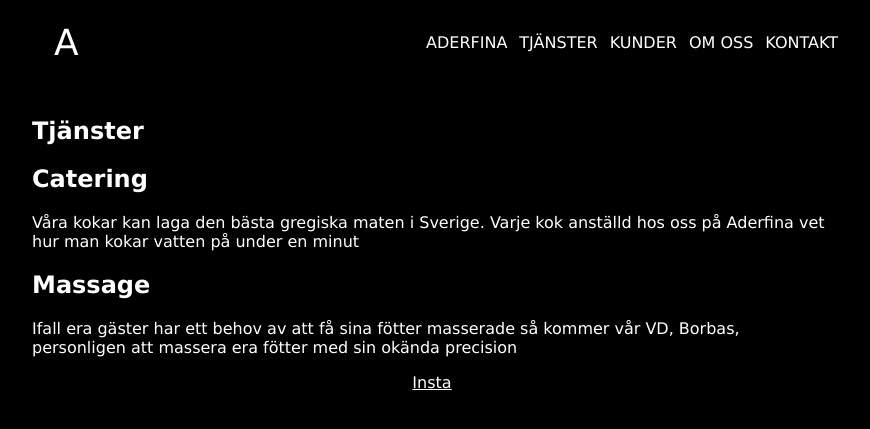
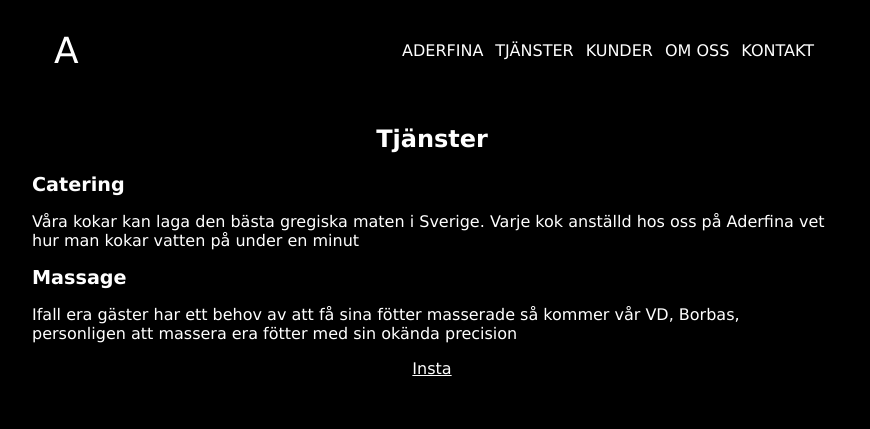
Before and after one commit to georgioshxh/georgioshxh.github.io, a Jekyll site: the page built from services.md, in a window 1280 px wide. Shown: the top 429 px of the page, without its empty margins (208-1078 px from the left). Built offline with Jekyll 4.4.1, drawn with Linux system fonts in a browser that asks for light colours; our own code applies the rules of GitHub Pages for plain Markdown files.

Commit message:
overhaul

```diff
--- a/_includes/style.css
+++ b/_includes/style.css
@@ -19,19 +19,23 @@ body {
     justify-content: space-between;
     align-items: center;
     margin: 12px;
-    width: 100%;
+    user-select: none;
 }
 
 #main-navbar {
     display: flex;
 }
 
-#main-navbar a {
+#main-header a {
     text-transform: uppercase;
     color: white;
     text-decoration: none;
     padding: 6px;
     transition: padding 0.15s ease;
+}
+
+#main-navbar-menu {
+    display: none;
 }
 
 #main-navbar a:hover {
@@ -43,9 +47,17 @@ body {
     padding-top: 12px;
 }
 
+#main-content h1 {
+    text-align: center;
+}
+#main-content h2 {
+    font-size: 1.2em;
+}
+
 #main-container {
     max-width: 800px;
     margin: auto;
+    padding: 8px;
 }
 
 #main-footer {
@@ -58,5 +70,30 @@ body {
 }
 
 #curator-feed-default-feed-layout {
-    min-width: 826px;
+    min-height: 826px;
 }
+
+@media only screen and (max-width: 575px) {
+    #main-navbar {
+        display: none;
+        flex-flow: column nowrap;
+    }
+    .navbar-clicked  #main-navbar {
+        display: flex;
+    }
+    #main-navbar a {
+        padding: 12px;
+    }
+    #main-navbar a:hover {
+        padding: 12px 8px 12px 16px;
+    }
+    #main-navbar-menu {
+        display: block;
+    }
+    .navbar-clicked #main-navbar-menu {
+        color: gray;
+    }
+    #main-header {
+        flex-flow: column nowrap;
+    }
+}
--- a/_layouts/default.html
+++ b/_layouts/default.html
@@ -3,7 +3,7 @@
     <head>
         <meta charset="utf-8">
         <meta name="description" content="Aderfina information">
-        <meta http-equiv="Content-Security-Policy" content="object-src 'none'; base-uri 'none'; script-src 'sha256-4rGdehPEzbigW8DqN3i2rW77W740dB070Q96JDya2F4=' 'sha256-yRiOe0w8dhgR1ORkYwsg+FtKpn7wvuURC0gaaB0yFFA=' 'strict-dynamic' https: http: 'unsafe-inline'">
+        <meta http-equiv="Content-Security-Policy" content="object-src 'none'; base-uri 'none'; script-src 'sha256-4rGdehPEzbigW8DqN3i2rW77W740dB070Q96JDya2F4=' 'sha256-k5SoXMhAGMReRNxLeINwk8gZKlKas++8Q+wu8lNYr6U=' 'strict-dynamic' https: http: 'unsafe-inline'">
         <meta name="viewport" content="width=device-width, initial-scale=1" />
         <title>{{ page.title }}</title>
         <style>{% include style.css %}</style>
@@ -21,12 +21,20 @@
                 })
                 head.appendChild(link)
             }
+            let s = document.createElement('script');
+            s.setAttribute('src', '/index.mjs');
+            s.setAttribute('type', 'text/javascript');
+            s.setAttribute('async', true);
+            document.body.appendChild(s);
         </script>
         <div id="main-container">
             <header id="main-header">
                 <div class="big-a">
                     A
                 </div>
+                <a id="main-navbar-menu">
+                    Meny
+                </a>
                 <nav id="main-navbar">
                     <a href="/index.html">Aderfina</a>
                     <a href="/services.html">Tjänster</a>
--- /dev/null
+++ b/index.mjs
@@ -0,0 +1,6 @@
+window.addEventListener('load', () => {
+    console.log('hello, world!')
+    document.getElementById('main-navbar-menu').addEventListener('click', () => {
+        document.getElementById('main-header').classList.toggle('navbar-clicked')
+    })
+})
```
